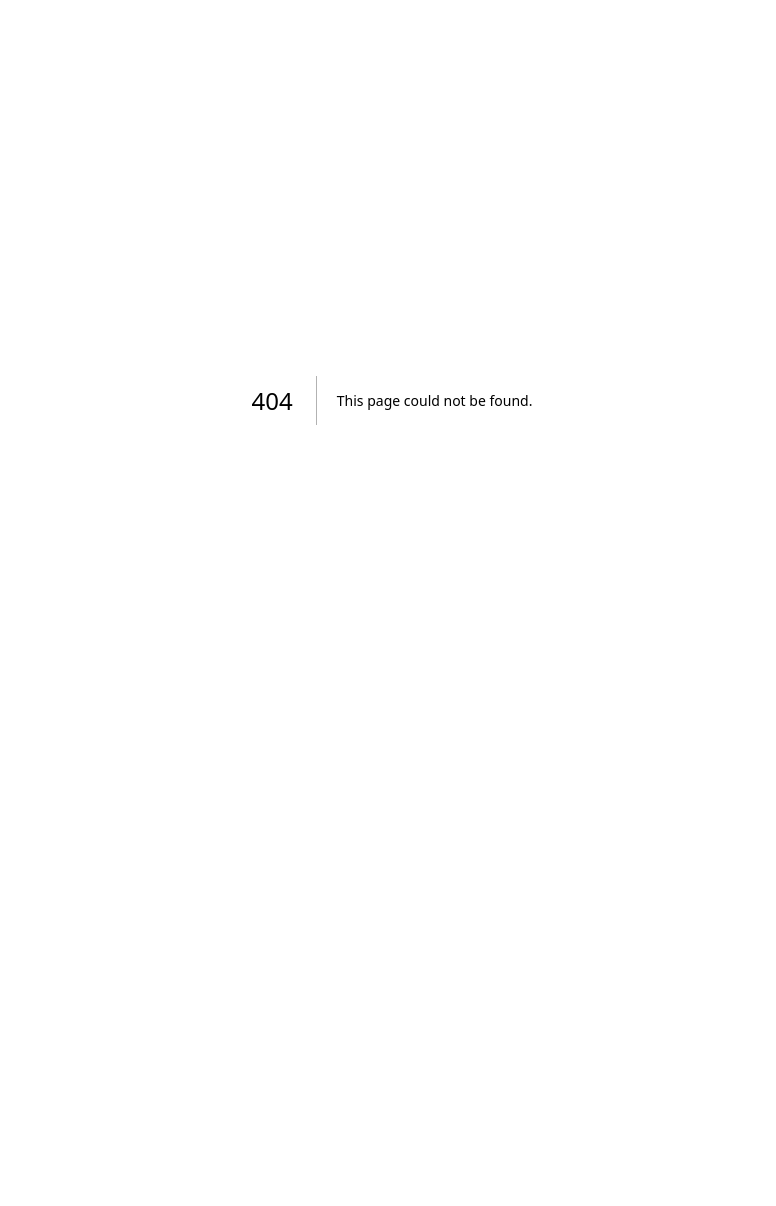
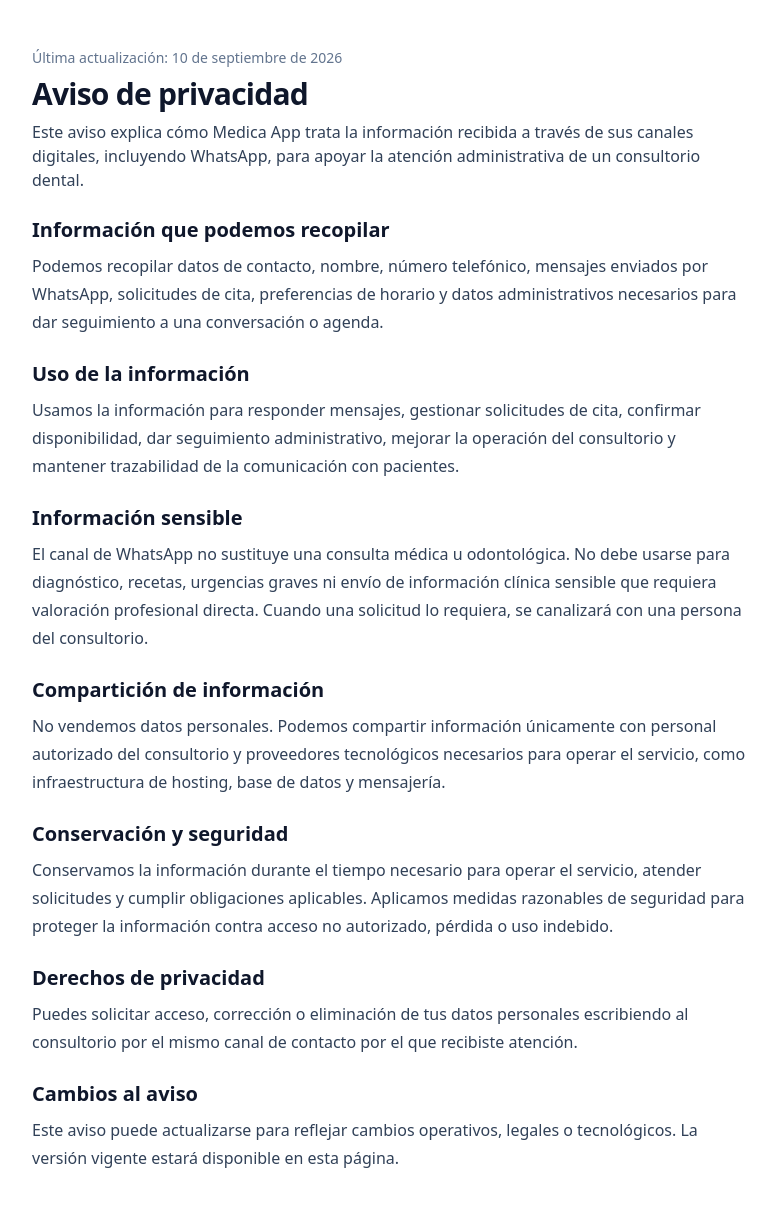
Before and after one commit to proyecto-polaris-ia/medica-app, a Next.js app: page /privacy in a window 1280 px wide. Before the commit this address had no page. Shown: the top 1206 px of the page, without its empty margins (248-1024 px from the left). Before the commit the page ends 800 px from the top, so only its background shows below. Built offline with nearby package versions, Linux system fonts and the light colour scheme.

Commit message:
feat: add privacy policy page

```diff
--- /dev/null
+++ b/app/privacy/page.tsx
@@ -0,0 +1,88 @@
+import type { Metadata } from 'next';
+
+export const metadata: Metadata = {
+  title: 'Aviso de privacidad | Medica App',
+  description: 'Aviso de privacidad para el canal de WhatsApp de Medica App.',
+};
+
+export default function PrivacyPolicyPage() {
+  const updatedAt = '10 de septiembre de 2026';
+
+  return (
+    <main className="mx-auto max-w-3xl px-6 py-12 text-slate-900">
+      <section className="space-y-6">
+        <div className="space-y-2">
+          <p className="text-sm font-medium text-slate-500">Última actualización: {updatedAt}</p>
+          <h1 className="text-3xl font-bold tracking-tight">Aviso de privacidad</h1>
+          <p className="text-slate-700">
+            Este aviso explica cómo Medica App trata la información recibida a través de sus canales digitales,
+            incluyendo WhatsApp, para apoyar la atención administrativa de un consultorio dental.
+          </p>
+        </div>
+
+        <PolicySection title="Información que podemos recopilar">
+          <p>
+            Podemos recopilar datos de contacto, nombre, número telefónico, mensajes enviados por WhatsApp,
+            solicitudes de cita, preferencias de horario y datos administrativos necesarios para dar seguimiento a
+            una conversación o agenda.
+          </p>
+        </PolicySection>
+
+        <PolicySection title="Uso de la información">
+          <p>
+            Usamos la información para responder mensajes, gestionar solicitudes de cita, confirmar disponibilidad,
+            dar seguimiento administrativo, mejorar la operación del consultorio y mantener trazabilidad de la
+            comunicación con pacientes.
+          </p>
+        </PolicySection>
+
+        <PolicySection title="Información sensible">
+          <p>
+            El canal de WhatsApp no sustituye una consulta médica u odontológica. No debe usarse para diagnóstico,
+            recetas, urgencias graves ni envío de información clínica sensible que requiera valoración profesional
+            directa. Cuando una solicitud lo requiera, se canalizará con una persona del consultorio.
+          </p>
+        </PolicySection>
+
+        <PolicySection title="Compartición de información">
+          <p>
+            No vendemos datos personales. Podemos compartir información únicamente con personal autorizado del
+            consultorio y proveedores tecnológicos necesarios para operar el servicio, como infraestructura de
+            hosting, base de datos y mensajería.
+          </p>
+        </PolicySection>
+
+        <PolicySection title="Conservación y seguridad">
+          <p>
+            Conservamos la información durante el tiempo necesario para operar el servicio, atender solicitudes y
+            cumplir obligaciones aplicables. Aplicamos medidas razonables de seguridad para proteger la información
+            contra acceso no autorizado, pérdida o uso indebido.
+          </p>
+        </PolicySection>
+
+        <PolicySection title="Derechos de privacidad">
+          <p>
+            Puedes solicitar acceso, corrección o eliminación de tus datos personales escribiendo al consultorio por
+            el mismo canal de contacto por el que recibiste atención.
+          </p>
+        </PolicySection>
+
+        <PolicySection title="Cambios al aviso">
+          <p>
+            Este aviso puede actualizarse para reflejar cambios operativos, legales o tecnológicos. La versión vigente
+            estará disponible en esta página.
+          </p>
+        </PolicySection>
+      </section>
+    </main>
+  );
+}
+
+function PolicySection({ title, children }: { title: string; children: React.ReactNode }) {
+  return (
+    <section className="space-y-2">
+      <h2 className="text-xl font-semibold">{title}</h2>
+      <div className="leading-7 text-slate-700">{children}</div>
+    </section>
+  );
+}
```
